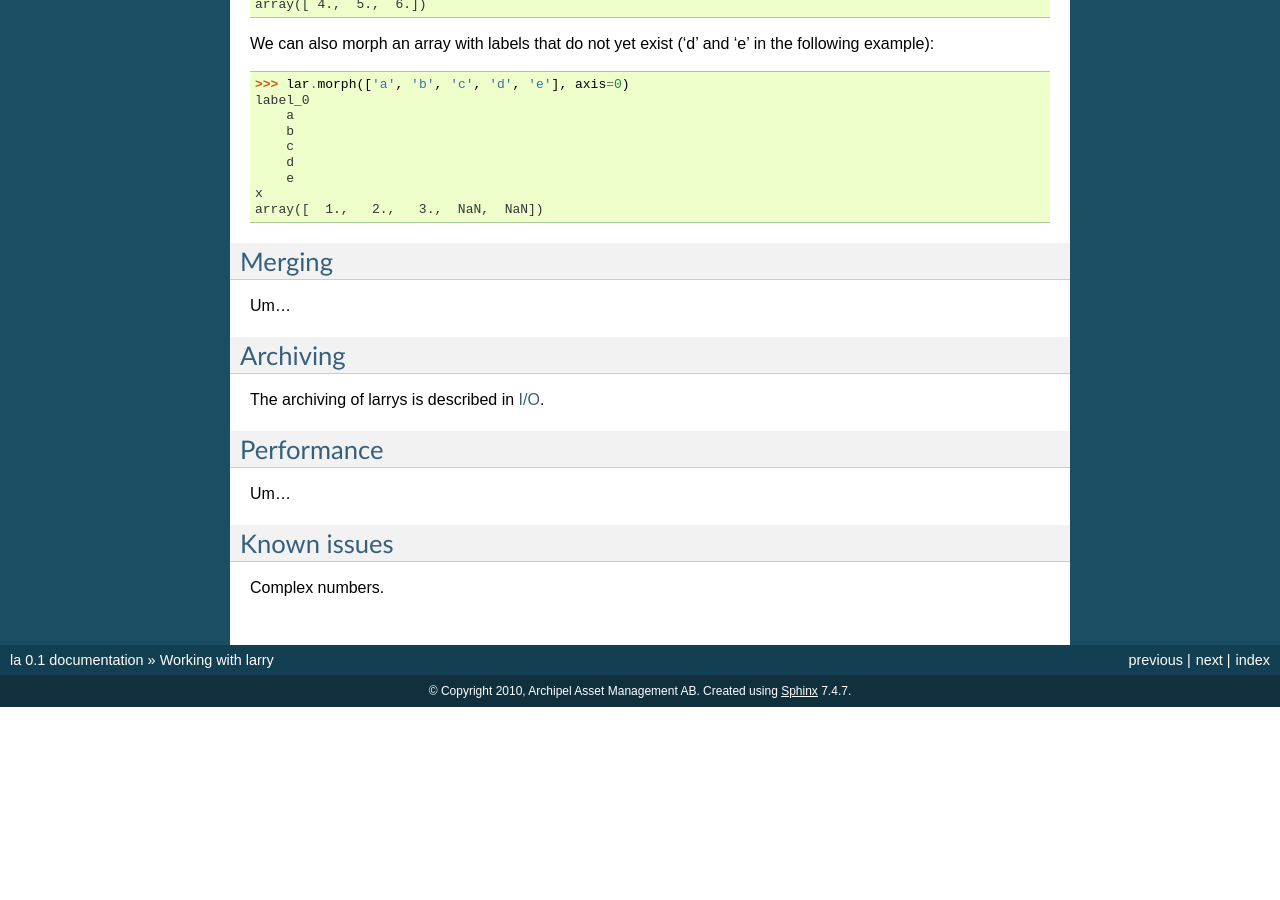
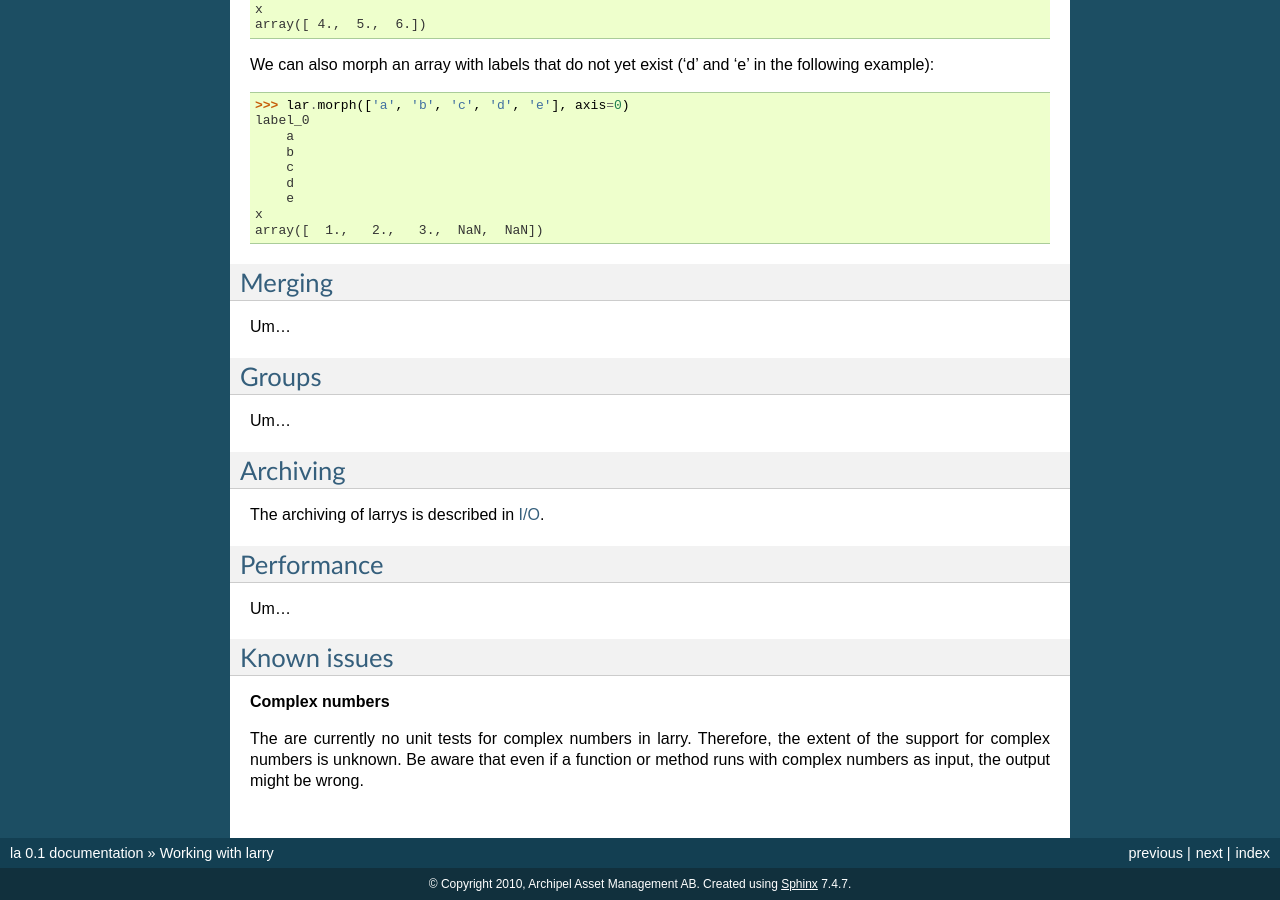
Before and after one commit to kwgoodman/la, a Sphinx documentation site: the page built from doc/source/work.rst, in a window 1280 px wide and 900 px high, scrolled down 6983 px. Built offline with Sphinx 7.4.7, drawn with Linux system fonts in a browser that asks for light colours; before the commit the page ends 7690 px from its top, so only the background shows below that.

Commit message:
* doc/source/work.rst: Doc work.

```diff
--- a/doc/source/work.rst
+++ b/doc/source/work.rst
@@ -421,6 +421,13 @@ Merging
 
 Um...
 
+
+Groups
+------
+
+Um...
+
+
 Archiving
 ---------
 
@@ -435,4 +442,10 @@ Um...
 Known issues
 ------------
 
-Complex numbers.
+
+**Complex numbers**
+
+The are currently no unit tests for complex numbers in larry. Therefore, the
+extent of the support for complex numbers is unknown. Be aware that even if
+a function or method runs with complex numbers as input, the output might be
+wrong.
```
Also changed, not shown: 1 other file.
